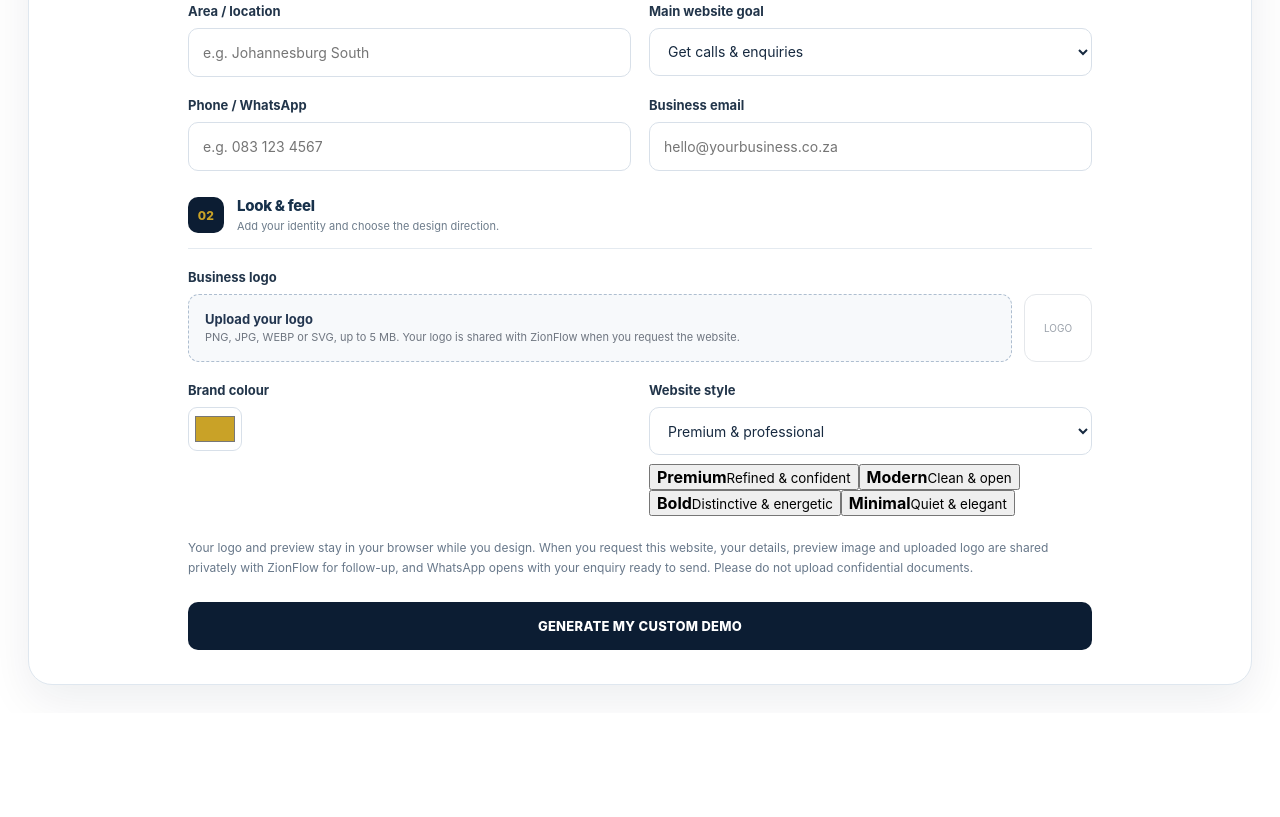
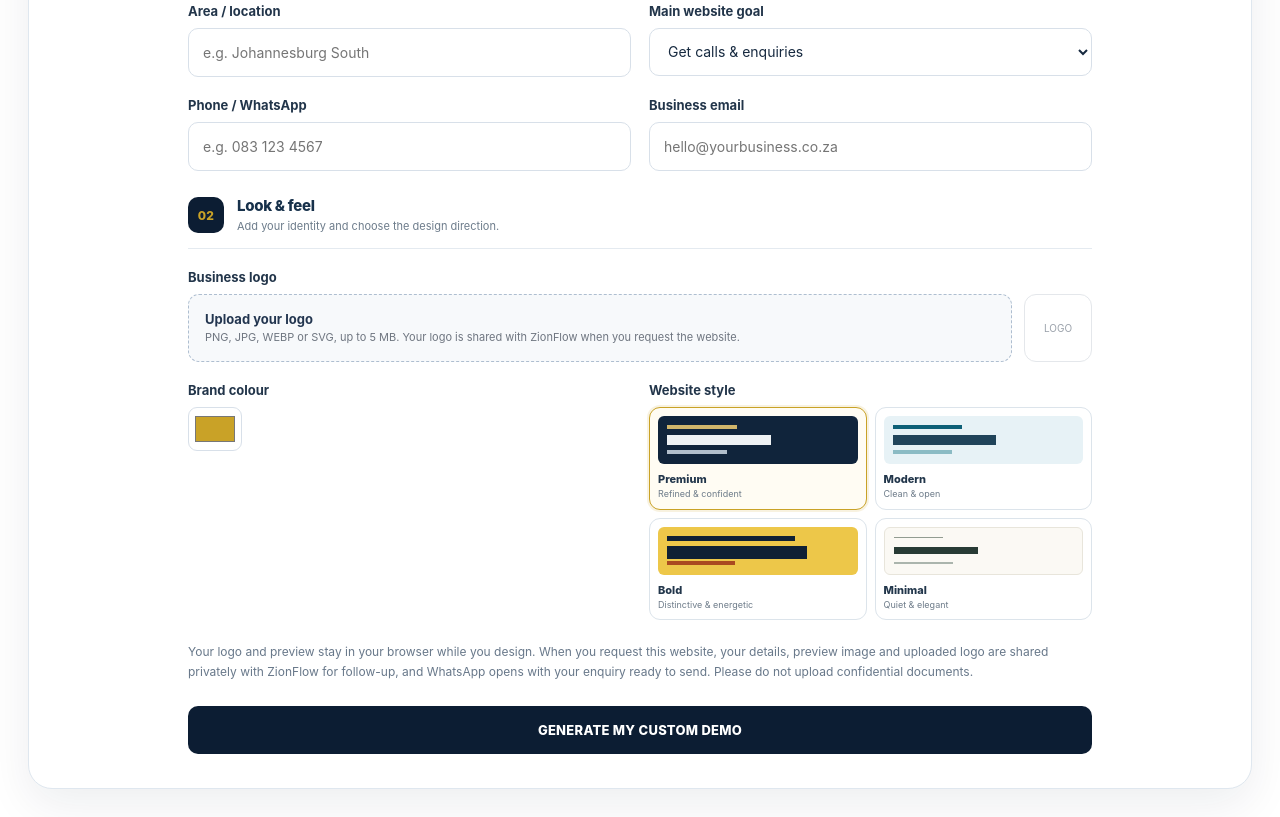
Before and after one commit to V-NAGIN/zionflow-digital, a plain HTML site: page website-demo-builder/index.html in a window 1280 px wide. Shown: the part 579-1396 px from the top of the page. Before the commit the page ends 1292 px from the top, so only its background shows below. Drawn offline with nearby package versions, Linux system fonts and the light colour scheme.

Commit message:
Style premium template selection cards

```diff
--- a/website-demo-builder/studio.css
+++ b/website-demo-builder/studio.css
@@ -151,3 +151,84 @@
 @media (prefers-reduced-motion: reduce) {
   .zf-studio-control { transition: none; }
 }
+
+/* Visual templates replace the plain appearance dropdown without altering its data model. */
+.zf-studio-native-style {
+  position: absolute !important;
+  width: 1px !important;
+  height: 1px !important;
+  overflow: hidden !important;
+  clip: rect(0, 0, 0, 0) !important;
+  white-space: nowrap !important;
+  opacity: 0 !important;
+  pointer-events: none !important;
+}
+.zf-style-picker {
+  display: grid;
+  grid-template-columns: repeat(2, minmax(0, 1fr));
+  gap: 8px;
+  width: 100%;
+}
+.zf-style-option {
+  min-width: 0;
+  padding: 8px;
+  border: 1px solid #dce4eb;
+  border-radius: 11px;
+  background: #fff;
+  text-align: left;
+  cursor: pointer;
+  font: inherit;
+}
+.zf-style-option[aria-pressed="true"] {
+  border-color: #c9a227;
+  box-shadow: 0 0 0 2px rgba(201,162,39,.14);
+  background: #fffcf3;
+}
+.zf-style-option:focus-visible {
+  outline: 2px solid #c9a227;
+  outline-offset: 2px;
+}
+.zf-style-option strong {
+  display: block;
+  margin-top: 8px;
+  font-size: 11px;
+  font-weight: 780;
+  color: #22364b;
+}
+.zf-style-option small {
+  display: block;
+  margin-top: 2px;
+  font-size: 9px;
+  line-height: 1.4;
+  color: #6d7b89;
+}
+.zf-style-swatch {
+  display: block;
+  position: relative;
+  height: 48px;
+  overflow: hidden;
+  border-radius: 6px;
+  background: #10243b;
+}
+.zf-style-swatch i,
+.zf-style-swatch b,
+.zf-style-swatch em { position: absolute; display: block; }
+.zf-style-swatch i { top: 9px; left: 9px; width: 35%; height: 4px; background: #d0b56b; }
+.zf-style-swatch b { top: 19px; left: 9px; width: 52%; height: 10px; background: #eef2f4; }
+.zf-style-swatch em { top: 34px; left: 9px; width: 30%; height: 4px; background: #b1becb; }
+.zf-style-swatch-modern { background: #e7f2f6; }
+.zf-style-swatch-modern i { background: #0e6077; }
+.zf-style-swatch-modern b { background: #20445a; }
+.zf-style-swatch-modern em { background: #8bbbc4; }
+.zf-style-swatch-bold { background: #edc749; }
+.zf-style-swatch-bold i { background: #0f2034; width: 64%; height: 5px; }
+.zf-style-swatch-bold b { background: #0f2034; width: 70%; height: 13px; }
+.zf-style-swatch-bold em { background: #aa4a20; width: 34%; }
+.zf-style-swatch-minimal { background: #fbf9f4; border: 1px solid #e8e5db; }
+.zf-style-swatch-minimal i { background: #929c91; width: 25%; height: 1px; }
+.zf-style-swatch-minimal b { background: #283b35; width: 43%; height: 7px; }
+.zf-style-swatch-minimal em { background: #abb5ad; height: 2px; }
+@media(max-width:460px) {
+  .zf-style-picker { gap: 7px; }
+  .zf-style-option { padding: 7px; }
+}
```
